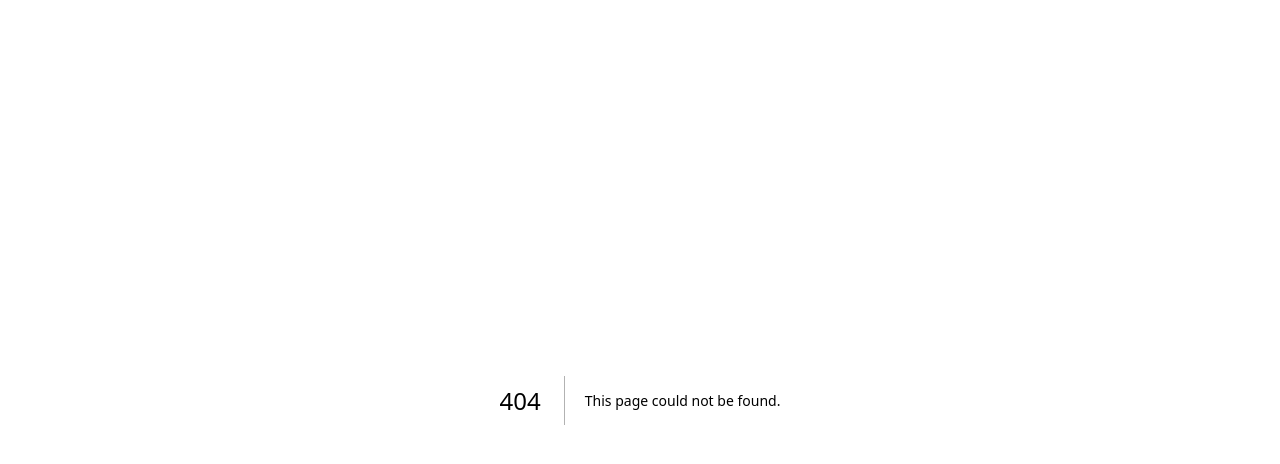
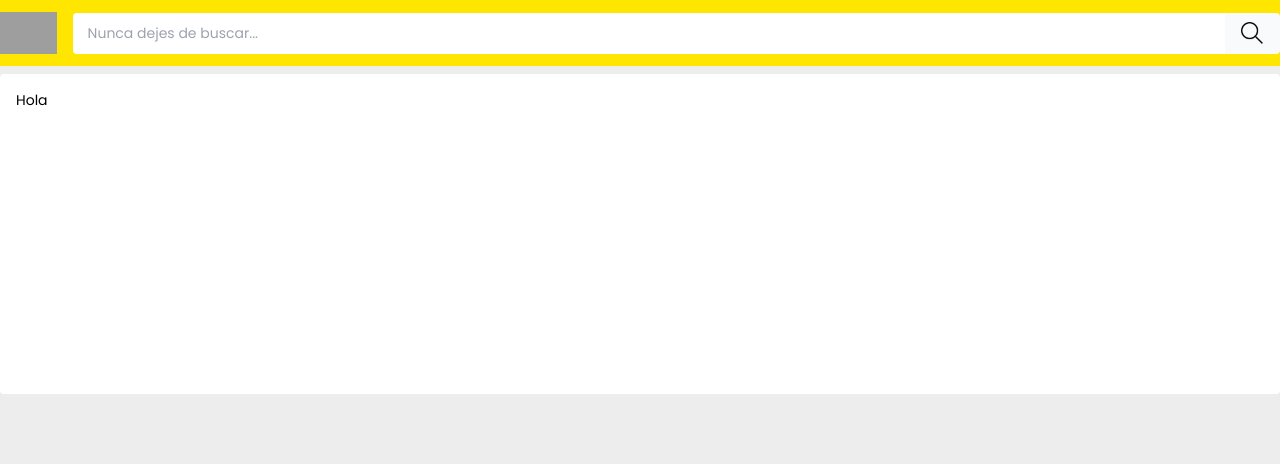
Before and after one commit to luisnazarit/meli, a Next.js app: page /item/1 in a window 1280 px wide. Before the commit this address had no page. Shown: the top 464 px of the page. Built offline with nearby package versions, Linux system fonts and the light colour scheme; grey boxes are pictures that could not be loaded.

Commit message:
no results

```diff
--- a/app/globals.css
+++ b/app/globals.css
@@ -12,8 +12,9 @@
 
 body {
   background: var(--bg-body);
-  font-size: 16px;
+  font-size: 14px;
   color: var(--color-body);
+  -webkit-font-smoothing: antialiased;
 }
 
 .btn {
--- /dev/null
+++ b/app/item/[id]/page.js
@@ -0,0 +1,14 @@
+const getItem = async (itemSearch) => {
+  try {
+    const res = await fetch(`${API_SEARCH}?q=${itemSearch}`);
+    return res.json();
+  } catch (e) {
+    return e;
+  }
+};
+
+export default async function Page() {
+  return (
+    <p>Hola</p>
+  )
+}
--- a/app/layout.js
+++ b/app/layout.js
@@ -1,17 +1,26 @@
 import { Poppins } from "next/font/google";
 import "./globals.css";
+import Header from "@/components/Header";
 
 const font = Poppins({ subsets: ["latin"], weight: "400" });
 
 export const metadata = {
-  title: "Create Next App",
-  description: "Generated by create next app",
+  title: "Mercadolibre",
+  description: "Nunca dejes de buscar",
 };
 
 export default function RootLayout({ children }) {
   return (
     <html lang="en">
-      <body className={font.className}>{children}</body>
+      <body className={font.className}>
+        <Header />
+        <main
+          role="main"
+          className="max-w-7xl w-full mx-auto rounded bg-white p-4 min-h-80"
+        >
+          {children}
+        </main>
+      </body>
     </html>
   );
 }
--- a/app/page.js
+++ b/app/page.js
@@ -1,6 +1,5 @@
 import Results from "@/components/Results";
 import { API_SEARCH } from "@/constants/constants";
-import Image from "next/image";
 
 const getSearch = async (itemSearch) => {
   try {
@@ -15,41 +14,14 @@ export default async function Home({ searchParams }) {
   const { q } = searchParams;
   const results = await getSearch(q);
 
-  return (
-    <>
-      <header
-        role="header"
-        className="flex items-center justify-center bg-yellow-300 mb-2"
-      >
-        <div className="max-w-7xl w-full py-3 flex gap-4 items-center">
-          <Image
-            src="/Logo_ML@2x.png.png.png"
-            width={100}
-            height={100}
-            className="w-[60px] h-auto"
-            alt="ML"
-          />
-          <form action="/" className="flex w-full">
-            <input
-              name="q"
-              type="search"
-              placeholder="Nunca dejes de buscar..."
-            />
-            <button className="search-btn bg-gray-50 flex items-center px-4">
-              <Image
-                src="/ic_Search@2x.png"
-                width={32}
-                height={32}
-                className="w-[24px] h-auto"
-                alt="Search"
-              />
-            </button>
-          </form>
-        </div>
-      </header>
-      <main role="main" className="max-w-7xl w-full mx-auto rounded bg-white">
-        <Results results={results.items} />
-      </main>
-    </>
+  return searchParams.q ? (
+    <Results results={results.items} />
+  ) : (
+    <div className="flex items-center justify-center">
+      <div className="text-center">
+        <h2 className="text-3xl">Bienvenido a Mercadolibre</h2>
+        <p>Haz una búsqueda</p>
+      </div>
+    </div>
   );
 }
--- /dev/null
+++ b/components/Header.js
@@ -0,0 +1,40 @@
+import React from "react";
+import Image from "next/image";
+import Link from "next/link";
+
+export default function Header() {
+  return (
+    <header
+      role="header"
+      className="flex items-center justify-center bg-yellow-300 mb-2"
+    >
+      <div className="max-w-7xl w-full py-3 flex gap-4 items-center">
+        <Link href="/">
+          <Image
+            src="/Logo_ML@2x.png.png.png"
+            width={100}
+            height={100}
+            className="w-[60px] h-auto"
+            alt="ML"
+          />
+        </Link>
+        <form action="/" className="flex w-full">
+          <input
+            name="q"
+            type="search"
+            placeholder="Nunca dejes de buscar..."
+          />
+          <button className="search-btn bg-gray-50 flex items-center px-4">
+            <Image
+              src="/ic_Search@2x.png"
+              width={32}
+              height={32}
+              className="w-[24px] h-auto"
+              alt="Search"
+            />
+          </button>
+        </form>
+      </div>
+    </header>
+  );
+}
--- a/components/ItemProduct.js
+++ b/components/ItemProduct.js
@@ -1,6 +1,7 @@
 import React from "react";
 import Image from "next/image";
 import Price from "./Price";
+import Link from "next/link";
 
 export default function ItemProduct(props) {
   const { picture, title, id, price, free_sheeping } = props;
@@ -10,10 +11,12 @@ export default function ItemProduct(props) {
       <div className="search-main w-[60%]">
         <Price price={price} freeShepping={free_sheeping} />
         <h4>
-          <a href={`/item/${id}`}>{title}</a>
+          <Link href={`/item/${id}`}>{title}</Link>
         </h4>
       </div>
-      <div>hola</div>
+      <div className="text-gray-500">
+        <small>Santiago</small>
+      </div>
     </div>
   );
 }
--- a/components/Results.js
+++ b/components/Results.js
@@ -1,6 +1,32 @@
-import React from 'react'
-import ItemProduct from './ItemProduct'
+import React from "react";
+import ItemProduct from "./ItemProduct";
 
-export default function Results({results}) {
-  return results.map(e => <ItemProduct key={e.id} {...e} />)
+export default function Results({ results }) {
+  if (results && results.length > 0) {
+    return results.map((e) => <ItemProduct key={e.id} {...e} />);
+  }
+  return (
+    <div className="flex items-center justify-center pt-20">
+      <div className="">
+        <h2 className="text-2xl mb-2">
+          No hay publicaciones que coincidan con tu búsqueda
+        </h2>
+        <ul class="ui-search-rescue__list">
+          <li class="ui-search-rescue__item">
+            <strong>Revisa la ortografía</strong> de la palabra.
+          </li>
+          <li class="ui-search-rescue__item">
+            Utilizá <strong>palabras más genéricas</strong> o menos palabras.
+          </li>
+          <li class="ui-search-rescue__item">
+            <a href="https://www.mercadolibre.com.ar/categories.html">
+              {" "}
+              Navega por las categorías
+            </a>{" "}
+            para encontrar un producto similar
+          </li>
+        </ul>
+      </div>
+    </div>
+  );
 }
```
